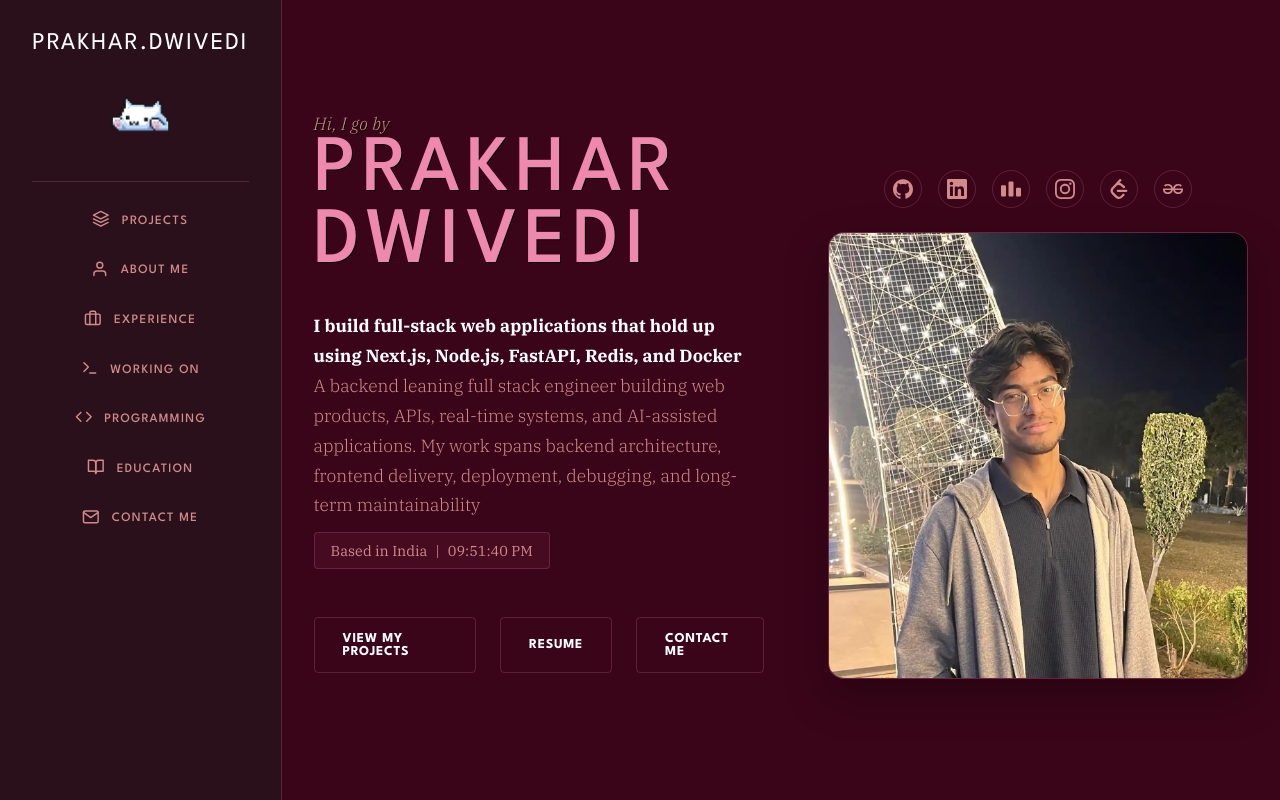
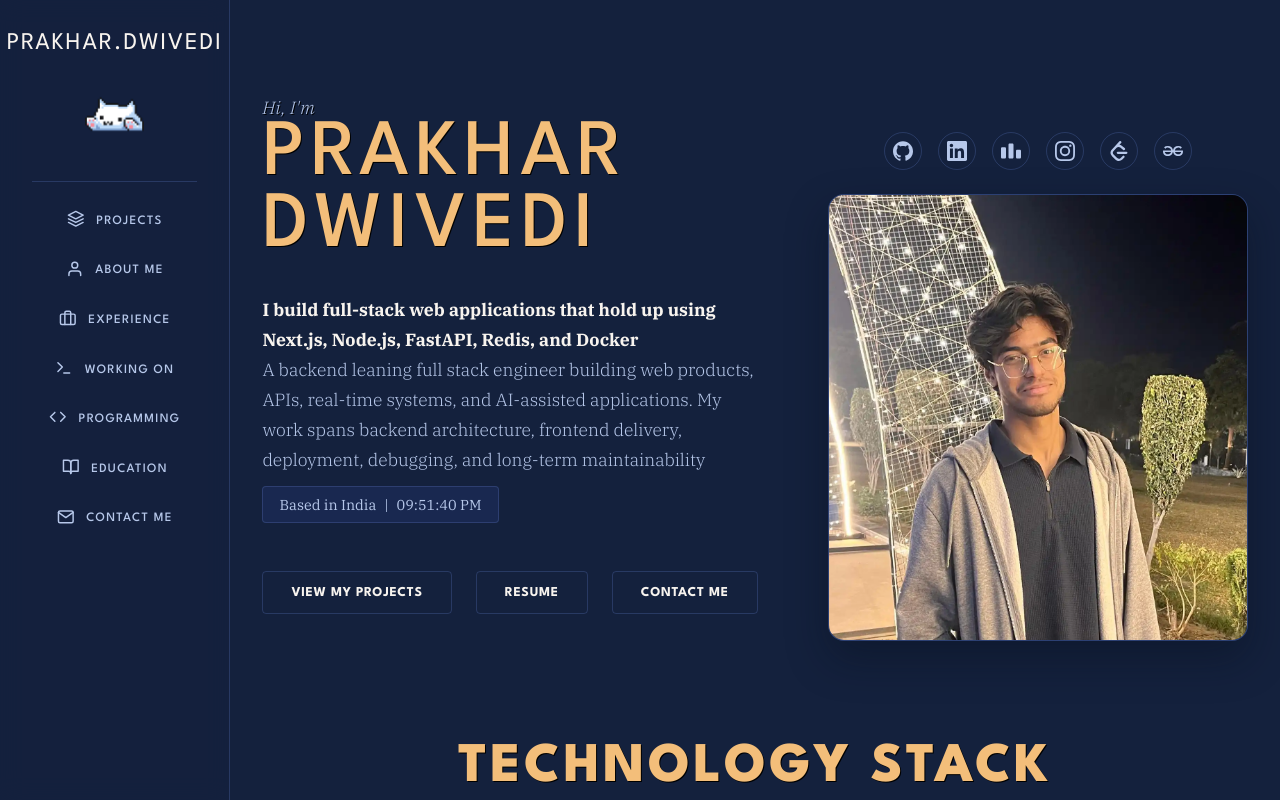
Before and after one commit to prakharDvedi/portfolio, a Next.js app: page / in a window 1280 px wide. Built offline with nearby package versions, Linux system fonts and the light colour scheme.

Commit message:
Refactor styles for improved UI consistency and update homeHero text

```diff
--- a/src/app/globals.css
+++ b/src/app/globals.css
@@ -1,13 +1,13 @@
 :root {
-  --background: #3a0519;
-  --sidebar-bg: rgba(41, 18, 27, 0.9);
-  --text-primary: #ffffff;
-  --text-secondary: #d28b8b;
-  --text-muted: #8f4d68;
-  --accent-primary: #EF88AD;
-  --accent-hover: #f6a9c4;
-  --border-color: rgba(239, 136, 173, 0.2);
-  --sidebar-width: clamp(260px, 22vw, 320px);
+  --background: #14213d;
+  --sidebar-bg: rgba(20, 33, 61, 0.9);
+  --text-primary: #f8f4ef;
+  --text-secondary: #b7c8ea;
+  --text-muted: #6f84b8;
+  --accent-primary: #f3be7a;
+  --accent-hover: #f08d39;
+  --border-color: rgba(94, 122, 196, 0.28);
+  --sidebar-width: clamp(220px, 18vw, 280px);
   --font-heading: "League Spartan", sans-serif;
   --font-body: "IBM Plex Serif", serif;
 }
@@ -79,9 +79,9 @@ a {
   background: var(--background);
 }
 ::-webkit-scrollbar-thumb {
-  background: #670d2f;
+  background: #3852b4;
   border-radius: 3px;
 }
 ::-webkit-scrollbar-thumb:hover {
-  background: #a53860;
+  background: #5e7ac4;
 }
--- a/src/app/home.module.css
+++ b/src/app/home.module.css
@@ -3,7 +3,7 @@
   display: flex;
   flex-direction: column;
   justify-content: flex-start;
-  padding-top: 10vh;
+  padding-top: 8vh;
   max-width: 1200px;
   width: 100%;
 }
@@ -37,8 +37,8 @@
   border: 1px solid var(--border-color);
   border-radius: 16px;
   overflow: hidden;
-  background: rgba(165, 56, 96, 0.14);
-  box-shadow: 0 18px 40px rgba(13, 2, 7, 0.35);
+  background: rgba(56, 82, 180, 0.18);
+  box-shadow: 0 18px 40px rgba(8, 14, 28, 0.4);
 }
 
 .portraitImage {
@@ -77,7 +77,7 @@
 
 .socialLink:hover {
   color: var(--text-primary);
-  background: rgba(239, 136, 173, 0.12);
+  background: rgba(94, 122, 196, 0.16);
   transform: translateY(-3px);
   border-color: var(--accent-primary);
 }
@@ -100,7 +100,7 @@
   font-size: 1.1rem;
   font-weight: 300;
   font-style: italic;
-  margin-bottom: 2.5rem;
+  margin-bottom: 4rem;
   letter-spacing: 0.02em;
   text-shadow: 1px 1px black;
 }
@@ -157,7 +157,7 @@
   display: flex;
   align-items: center;
   gap: 0.5rem;
-  background: rgba(165, 56, 96, 0.12);
+  background: rgba(56, 82, 180, 0.16);
   padding: 0.5rem 1rem;
   border-radius: 4px;
   border: 1px solid var(--border-color);
@@ -241,7 +241,7 @@
   font-size: 0.85rem;
   font-weight: 400;
   color: var(--text-secondary);
-  background: rgba(165, 56, 96, 0.12);
+  background: rgba(56, 82, 180, 0.14);
   border: 1px solid var(--border-color);
   transition: all 0.3s ease;
   cursor: pointer;
@@ -250,7 +250,7 @@
 }
 
 .techPill:hover {
-  background: rgba(239, 136, 173, 0.14);
+  background: rgba(240, 141, 57, 0.18);
   color: var(--text-primary);
   border-color: var(--accent-primary);
   transform: translateY(-2px);
@@ -299,7 +299,7 @@
 }
 
 .contactBtn:hover {
-  color: #3a0519;
+  color: #14213d;
   background: var(--accent-primary);
   border-color: var(--accent-primary);
   transform: translateY(-2px);
@@ -325,7 +325,7 @@
 }
 
 .smallContactBtn:hover {
-  color: #3a0519;
+  color: #14213d;
   background: var(--accent-primary);
   border-color: var(--accent-primary);
   transform: translateY(-2px);
--- a/src/components/Sidebar.module.css
+++ b/src/components/Sidebar.module.css
@@ -116,13 +116,13 @@
 }
 
 .navLink:hover {
-  background: rgba(255, 255, 255, 0.05);
+  background: rgba(94, 122, 196, 0.16);
   color: var(--text-primary);
   transform: translateX(5px);
 }
 
 .active {
-  background: rgba(255, 255, 255, 0.08);
+  background: rgba(56, 82, 180, 0.2);
   color: var(--text-primary);
   border-left: 3px solid var(--accent-primary);
 }
--- a/src/components/StatCard.module.css
+++ b/src/components/StatCard.module.css
@@ -1,5 +1,5 @@
 .card {
-  background: rgba(165, 56, 96, 0.12);
+  background: rgba(56, 82, 180, 0.16);
   border: 1px solid var(--border-color);
   border-radius: 16px;
   padding: 1.5rem;
@@ -15,7 +15,7 @@
 
 .card:hover {
   transform: translateY(-5px);
-  box-shadow: 0 10px 30px -10px rgba(13, 2, 7, 0.55);
+  box-shadow: 0 10px 30px -10px rgba(8, 14, 28, 0.55);
   border-color: var(--accent-primary);
 }
 
--- a/src/data/home.ts
+++ b/src/data/home.ts
@@ -11,7 +11,7 @@ export type HomeCallToAction = {
 };
 
 export const homeHero = {
-  eyebrow: "Hi, I go by",
+  eyebrow: "Hi, I'm",
   name: "Prakhar Dwivedi",
   intro:
     "I build full-stack web applications that hold up using Next.js, Node.js, FastAPI, Redis, and Docker",
```
